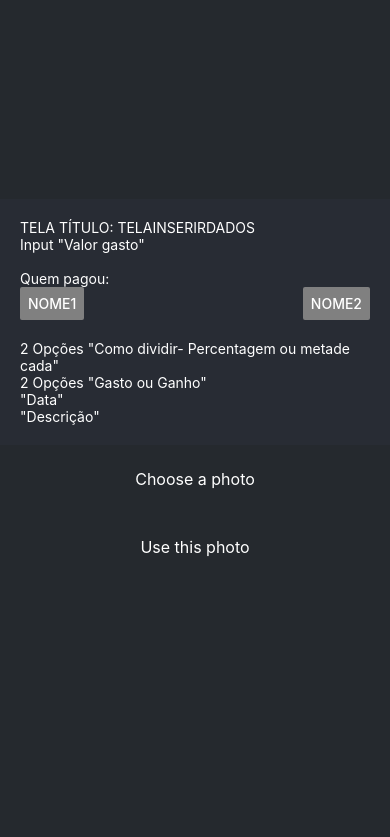
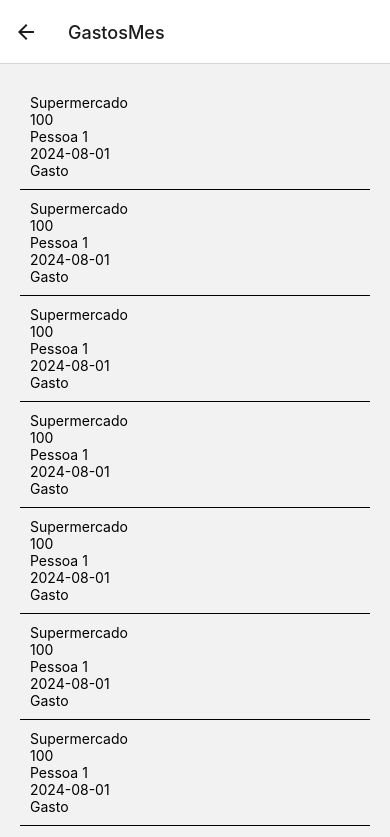
Before and after one commit to jhonatanwll/ControleDeGastosAppBeta, a React Native app in the folder ControleDeGastosApp/: screen /GastosMes in a window 390 px wide. Shown: the top 837 px of the page. Built offline with nearby package versions, Linux system fonts and the light colour scheme.

Commit message:
melhorando o projeto

```diff
--- a/ControleDeGastosApp/App.jsx
+++ b/ControleDeGastosApp/App.jsx
@@ -1,3 +1,6 @@
+import * as React from 'react';
+import { NavigationContainer } from '@react-navigation/native';
+import { createStackNavigator } from '@react-navigation/stack';
 import { StatusBar } from "expo-status-bar";
 import { StyleSheet, Text, View, Image } from "react-native";
 
@@ -10,52 +13,24 @@ import ButtonChangeScreen from "./components/ButtonChangeScreen";
 
 const PlaceholderImage = require("./assets/images/background-image.png");
 
-export default function App() {
+const Stack = createStackNavigator();
+
+function App() {
   return (
-    <View style={styles.container}>
-      <View>
-        {/*
-        TELAS:
-          - Tela DASHBOARD Inicial
-          - Tela para inserir dados
-          - Tela Gastos do mês
-
-        TELA DASHBOARD:
-          - Acesso a tela de gastos do mês
-          - Botão para tela de inserção de dados
-        TELA INSERÇÃO DE DADOS:
-          - Quem pagou (duas opções por agora)
-          - Valor pago
-          - Gastos/Ganhos
-          - Data
-          - Descrição
-        TELA GASTOS DO MÊS
-          - Mostra a lista de dados dos valores gastos no mês
-        */}
-
-        {/* <ButtonChangeScreen label="TelaDashboard" goto="TelaDashboard" styleText={styles.text}/>
-        <ButtonChangeScreen label="TelaInserirDados" goto="TelaInserirDados" styleText={styles.text}/>
-        <ButtonChangeScreen label="TelaListaGastos" goto="TelaListaGastos" styleText={styles.text}/>
-           */}
-        {/* <TelaDashboard styleText={styles.text}/> */}
-        <TelaInserirDados styleText={styles.text}/>
-        {/* <TelaListaGastos styleText={styles.text}/> */}
-
-        {/* <ImageViewer placeholderImageSource={PlaceholderImage} /> */}
-      </View>
-      <View style={styles.footerContainer}>
-        <Button label="Choose a photo" />
-        <Button label="Use this photo" />
-      </View>
-      <StatusBar style="auto" />
-    </View>
+    <NavigationContainer >
+      <Stack.Navigator initialRouteName="InserirDados">
+        <Stack.Screen name="Dashboard" component={TelaDashboard} />
+        <Stack.Screen name="InserirDados" component={TelaInserirDados} />
+        <Stack.Screen name="GastosMes" component={TelaListaGastos} />
+      </Stack.Navigator>
+    </NavigationContainer>
   );
 }
 
 const styles = StyleSheet.create({
   container: {
     flex: 1,
-    backgroundColor: "#25292e",
+    backgroundColor: "white",
     alignItems: "center",
     justifyContent: "center",
   },
@@ -67,3 +42,4 @@ const styles = StyleSheet.create({
     color: "#fff",
   },
 });
+export default App;
--- a/ControleDeGastosApp/screens/TelaDashboard.jsx
+++ b/ControleDeGastosApp/screens/TelaDashboard.jsx
@@ -1,43 +1,19 @@
-import React from "react";
-import { StyleSheet, View, Text, ScrollView } from "react-native";
+import React from 'react';
+import { View, Button, StyleSheet } from 'react-native';
 
-import ButtonChangeScreen from "../components/ButtonChangeScreen";
-import TelaListaGastos from "./TelaListaGastos";
-
-const TelaDashboard = ({ styleText }) => {
+export default function DashboardScreen({ navigation }) {
   return (
-    <View>
-      <Text style={styleText}>TELA DE DASHBOARD</Text>
-      <View>
-        {/* <Text style={styleText}> Lista de Dados aqui</Text> */}
-        <TelaListaGastos styleText={styles.buttonText} />
-      </View>
-      <ButtonChangeScreen
-        label="TelaInserirDados"
-        goto="TelaInserirDados"
-        styleText={styles.buttonText}
-      />
-      {/*
-        - Lista de gastos do mês
-        - Botão para acessar tela inserir
-      */}
+    <View style={styles.container}>
+      <Button title="Gastos do Mês" onPress={() => navigation.navigate('GastosMes')} />
+      <Button title="Inserir Dados" onPress={() => navigation.navigate('InserirDados')} />
     </View>
   );
-};
+}
 
 const styles = StyleSheet.create({
-  buttonText: {
-    color: "#fff",
+  container: {
+    flex: 1,
+    justifyContent: 'center',
+    alignItems: 'center',
   },
 });
-
-export default TelaDashboard;
-
-{
-  /*
-
-TELA DASHBOARD:
-          - Acesso a tela de gastos do mês
-          - Botão para tela de inserção de dados
-        */
-}
--- a/ControleDeGastosApp/screens/TelaInserirDados.jsx
+++ b/ControleDeGastosApp/screens/TelaInserirDados.jsx
@@ -4,6 +4,7 @@ import { StyleSheet, Text, View, TextInput, Button } from "react-native";
 const TelaInserirDados = ({ styleText }) => {
   const [quemPagou, setQuemPagou] = useState(null);
   const [valorGasto, setValorGasto] = useState("");
+  const [comoDividirValor, setComoDividirValor] = useState(null);
   const [tipoGasto, setTipoGasto] = useState(null);
   const [data, setData] = useState("");
   const [descricao, setDescricao] = useState("");
@@ -12,12 +13,16 @@ const TelaInserirDados = ({ styleText }) => {
     <View style={styles.container}>
       <Text style={styles.textStyle}>TELA TÍTULO: TELAINSERIRDADOS</Text>
 
-      <Text style={styles.textStyle}>Input "Valor gasto"</Text>
+      <Text style={styles.textStyle}>VALOR GASTO</Text>
       <TextInput
-
+        style={styles.input}
+        placeholder="Digite o valor"
+        keyboardType="numeric"
+        value={valorGasto}
+        onChangeText={setValorGasto}
       />
 
-      <Text style={styles.textStyle}>Quem pagou:</Text>
+      <Text style={styles.textStyle}>QUEM PAGOU?</Text>
       <View style={styles.buttonGroup}>
         <Button
           title="Nome1"
@@ -31,12 +36,47 @@ const TelaInserirDados = ({ styleText }) => {
         />
       </View>
 
-      <Text style={styles.textStyle}>
-        2 Opções "Como dividir- Percentagem ou metade cada"
-      </Text>
-      <Text style={styles.textStyle}>2 Opções "Gasto ou Ganho"</Text>
-      <Text style={styles.textStyle}>"Data"</Text>
-      <Text style={styles.textStyle}>"Descrição"</Text>
+      <Text style={styles.textStyle}>COMO FOI PAGO?</Text>
+      <View style={styles.buttonGroup}>
+        <Button
+          title="Porcentagem"
+          onPress={() => setComoDividirValor("porcentagem")}
+          color={comoDividirValor === "porcentagem" ? "blue" : "gray"}
+        />
+        <Button
+          title="Dividido Igualmente"
+          onPress={() => setComoDividirValor("igualmente")}
+          color={comoDividirValor === "igualmente" ? "blue" : "gray"}
+        />
+      </View>
+
+      <Text style={styles.textStyle}>É UM GANHO OU GASTO?</Text>
+      <View style={styles.buttonGroup}>
+        <Button
+          title="Ganho"
+          onPress={() => setTipoGasto("Ganho")}
+          color={tipoGasto === "Ganho" ? "blue" : "gray"}
+        />
+        <Button
+          title="Gasto"
+          onPress={() => setTipoGasto("Gasto")}
+          color={tipoGasto === "Gasto" ? "blue" : "gray"}
+        />
+      </View>
+      <Text style={styles.textStyle}>DATA:</Text>
+      <TextInput
+        style={styles.input}
+        placeholder="Digite a data"
+        value={data}
+        onChangeText={setData}
+      />
+      <Text style={styles.textStyle}>DESCRIÇÃO:</Text>
+      <TextInput
+        style={styles.input}
+        placeholder="Escreva a descrição"
+        value={descricao}
+        onChangeText={setDescricao}
+      />
     </View>
   );
 };
@@ -44,17 +84,20 @@ const TelaInserirDados = ({ styleText }) => {
 const styles = StyleSheet.create({
   container: {
     padding: 20,
-    backgroundColor: "#282c34",
-    flex: 1,
-    justifyContent: "center",
   },
-  textStyle: {
-    color: "#fff",
+  input: {
+    borderWidth: 1,
+    padding: 10,
+    borderRadius: 10,
+    marginVertical: 10,
   },
-  buttonGroup: {
-    flexDirection: "row",
-    justifyContent: "space-between",
-    marginBottom: 20,
+  switchContainer: {
+    flexDirection: 'row',
+    alignItems: 'center',
+  },
+buttonGroup: {
+    flexDirection: 'row',
+    alignItems: 'center',
   },
 });
 
--- a/ControleDeGastosApp/screens/TelaListaGastos.jsx
+++ b/ControleDeGastosApp/screens/TelaListaGastos.jsx
@@ -1,20 +1,46 @@
-import React from "react";
-import { View, Text } from "react-native";
+import React from 'react';
+import { View, Text, FlatList, StyleSheet } from 'react-native';
 
-const TelaListaGastos = ({ styleText }) => {
+const dummyData = [
+  { id: '1', descricao: 'Supermercado', valor: 100, quemPagou: 'Pessoa 1', data: '2024-08-01', tipo: 'Gasto' },
+  { id: '2', descricao: 'Supermercado', valor: 100, quemPagou: 'Pessoa 1', data: '2024-08-01', tipo: 'Gasto' },
+  { id: '3', descricao: 'Supermercado', valor: 100, quemPagou: 'Pessoa 1', data: '2024-08-01', tipo: 'Gasto' },
+  { id: '4', descricao: 'Supermercado', valor: 100, quemPagou: 'Pessoa 1', data: '2024-08-01', tipo: 'Gasto' },
+  { id: '5', descricao: 'Supermercado', valor: 100, quemPagou: 'Pessoa 1', data: '2024-08-01', tipo: 'Gasto' },
+  { id: '6', descricao: 'Supermercado', valor: 100, quemPagou: 'Pessoa 1', data: '2024-08-01', tipo: 'Gasto' },
+  { id: '7', descricao: 'Supermercado', valor: 100, quemPagou: 'Pessoa 1', data: '2024-08-01', tipo: 'Gasto' },
+  { id: '8', descricao: 'Supermercado', valor: 100, quemPagou: 'Pessoa 1', data: '2024-08-01', tipo: 'Gasto' },
+  { id: '9', descricao: 'Supermercado', valor: 100, quemPagou: 'Pessoa 1', data: '2024-08-01', tipo: 'Gasto' },
+  // Outros itens de exemplo...
+];
+
+export default function GastosMesScreen() {
   return (
-    <View>
-      <Text style={styleText}>TÍTULO TELA: TELALISTAGASTOS</Text>
-      <Text style={styleText}>"Lista com todos os valores gastos listados</Text>
+    <View style={styles.container}>
+      <FlatList
+        data={dummyData}
+        keyExtractor={(item) => item.id}
+        renderItem={({ item }) => (
+          <View style={styles.item}>
+            <Text>{item.descricao}</Text>
+            <Text>{item.valor}</Text>
+            <Text>{item.quemPagou}</Text>
+            <Text>{item.data}</Text>
+            <Text>{item.tipo}</Text>
+          </View>
+        )}
+      />
     </View>
   );
-};
+}
 
-export default TelaListaGastos;
-{
-  /*
-
-TELA GASTOS DO MÊS
-    - Mostra a lista de dados dos valores gastos no mês
-        */
-}
+const styles = StyleSheet.create({
+  container: {
+    flex: 1,
+    padding: 20,
+  },
+  item: {
+    padding: 10,
+    borderBottomWidth: 1,
+  },
+});
```
Also changed, not shown: ControleDeGastosApp/package.json (+11 -4 lines), 1 other file (tests, documents, lock files or other folders).
